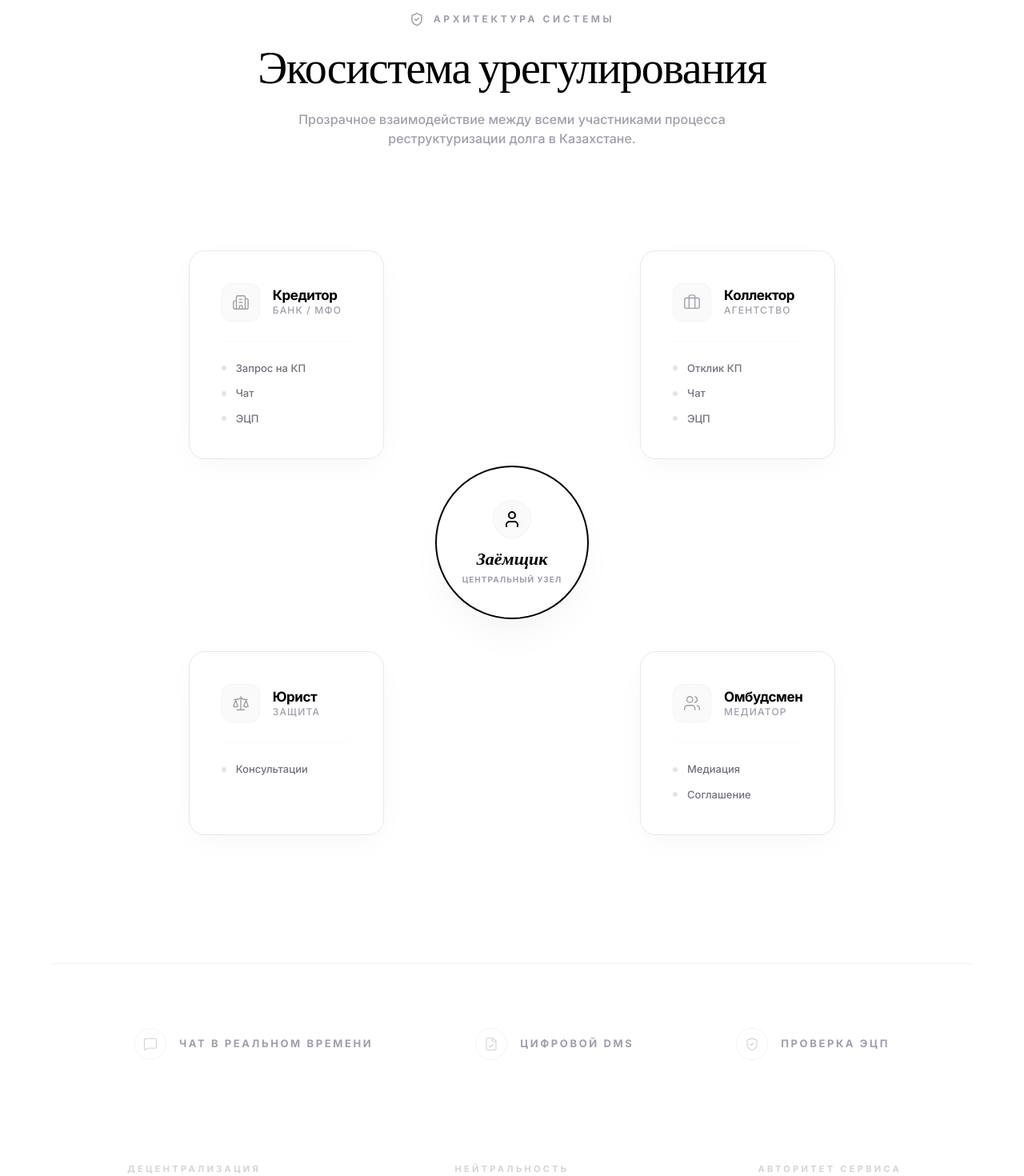
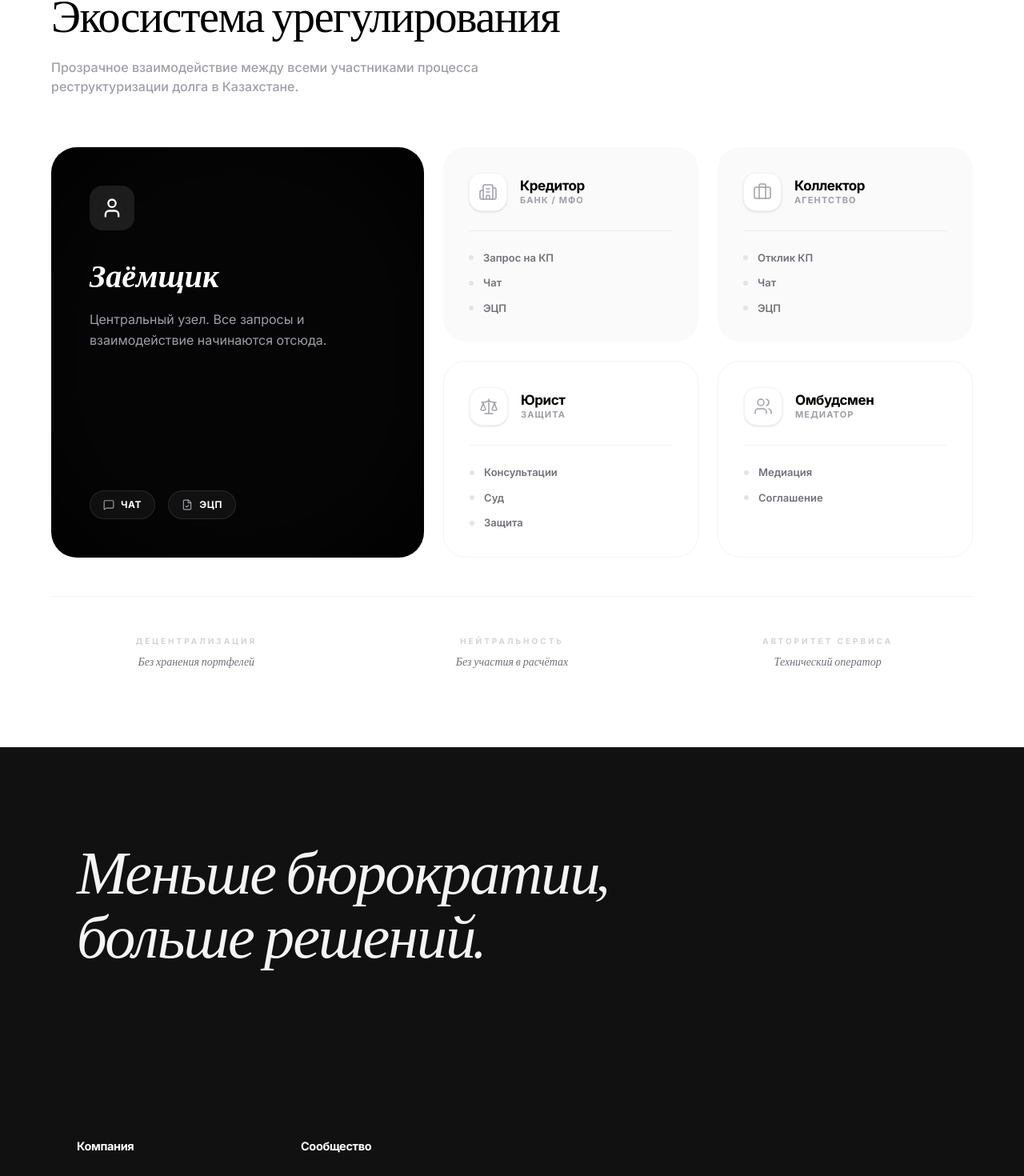
Before and after one commit to ultrasoundcode/keneshub-3.0, a Next.js app: page / in a window 1280 px wide. Shown: the part 719-2189 px from the top of the page at 80% size. Built offline with nearby package versions, Linux system fonts and the light colour scheme.

Commit message:
feat(ui): redesign architecture section into a compact bento grid

```diff
--- a/components/sections/ArchitectureSection.tsx
+++ b/components/sections/ArchitectureSection.tsx
@@ -4,91 +4,92 @@ import { motion } from 'framer-motion';
 import { User, Building2, Briefcase, Scale, Users, FileCheck, MessageSquare, ShieldCheck } from 'lucide-react';
 import { useLanguage } from '@/lib/i18n';
 
+export default function ArchitectureSection() {
+  const { t } = useLanguage();
+
   const actors = [
-  { id: 'creditor', name: 'Кредитор', desc: 'Банк / МФО', icon: Building2, side: 'left', items: ['Запрос на КП', 'Чат', 'ЭЦП'] },
-  { id: 'collector', name: 'Коллектор', desc: 'Агентство', icon: Briefcase, side: 'right', items: ['Отклик КП', 'Чат', 'ЭЦП'] },
-  { id: 'lawyer', name: 'Юрист', desc: 'Защита', icon: Scale, side: 'left-bottom', items: ['Консультации'] },
-  { id: 'ombudsman', name: 'Омбудсмен', desc: 'Медиатор', icon: Users, side: 'right-bottom', items: ['Медиация', 'Соглашение'] },
+    { id: 'creditor', name: 'Кредитор', desc: 'Банк / МФО', icon: Building2, items: ['Запрос на КП', 'Чат', 'ЭЦП'], color: 'bg-zinc-50' },
+    { id: 'collector', name: 'Коллектор', desc: 'Агентство', icon: Briefcase, items: ['Отклик КП', 'Чат', 'ЭЦП'], color: 'bg-zinc-50' },
+    { id: 'lawyer', name: 'Юрист', desc: 'Защита', icon: Scale, items: ['Консультации', 'Суд', 'Защита'], color: 'bg-white border-zinc-100 border' },
+    { id: 'ombudsman', name: 'Омбудсмен', desc: 'Медиатор', icon: Users, items: ['Медиация', 'Соглашение'], color: 'bg-white border-zinc-100 border' },
   ];
 
-export default function ArchitectureSection() {
-  const { t } = useLanguage();
   return (
-    <section className="py-20 md:py-40 bg-white overflow-hidden">
-      <div className="max-w-[1200px] mx-auto px-4 md:px-6">
+    <section className="py-24 bg-white overflow-hidden border-t border-zinc-100">
+      <div className="max-w-[1200px] mx-auto px-6">
 
-        <header className="text-center mb-16 md:mb-32">
-          <div className="flex items-center justify-center gap-2 md:gap-3 mb-4 md:mb-6">
+        <header className="mb-16">
+          <div className="flex items-center gap-3 mb-4">
              <ShieldCheck size={18} className="text-zinc-400" />
-             <span className="text-[10px] md:text-[12px] font-bold uppercase tracking-[0.2em] md:tracking-[0.3em] text-zinc-400">{t('Архитектура системы')}</span>
+             <span className="text-[11px] font-bold uppercase tracking-[0.25em] text-zinc-400">{t('Архитектура системы')}</span>
           </div>
-          <h2 className="font-serif text-[32px] md:text-[56px] text-black leading-tight md:leading-none tracking-tight">
+          <h2 className="font-serif text-[40px] md:text-[56px] text-black leading-tight tracking-tight">
             {t('Экосистема урегулирования')}
           </h2>
-          <p className="text-[14px] md:text-[16px] text-zinc-400 mt-4 md:mt-6 max-w-[600px] mx-auto font-medium px-4">
+          <p className="text-[16px] text-zinc-400 mt-4 max-w-[600px] font-medium">
             {t('Прозрачное взаимодействие между всеми участниками процесса реструктуризации долга в Казахстане.')}
           </p>
         </header>
 
-        <div className="relative min-h-[500px] md:min-h-[700px] flex flex-col items-center justify-center">
-          {/* Central Hub: Borrower */}
-          <div className="md:absolute md:top-1/2 md:left-1/2 md:-translate-x-1/2 md:-translate-y-1/2 z-30 mb-12 md:mb-0">
+        <div className="grid grid-cols-1 lg:grid-cols-12 gap-6">
+
+          {/* Main Hero Card (The Borrower) - Takes 5 columns */}
           <motion.div
-              initial={{ scale: 0.8, opacity: 0 }}
-              whileInView={{ scale: 1, opacity: 1 }}
-              className="w-36 h-36 md:w-48 md:h-48 rounded-full border-2 border-black bg-white flex flex-col items-center justify-center text-center p-4 md:p-6 shadow-2xl shadow-zinc-100"
+            initial={{ opacity: 0, y: 20 }}
+            whileInView={{ opacity: 1, y: 0 }}
+            viewport={{ once: true }}
+            className="lg:col-span-5 bg-black rounded-[32px] p-8 md:p-12 text-white relative overflow-hidden flex flex-col justify-between min-h-[400px]"
           >
-              <div className="w-10 h-10 md:w-12 md:h-12 rounded-full bg-zinc-50 border border-zinc-100 flex items-center justify-center mb-2 md:mb-3">
-                 <User size={20} className="md:size-[24px] text-black" />
+            <div className="relative z-10">
+              <div className="w-14 h-14 rounded-2xl bg-white/10 backdrop-blur-md flex items-center justify-center mb-8">
+                <User size={28} className="text-white" />
               </div>
-              <h3 className="font-serif text-[18px] md:text-[22px] font-bold text-black leading-tight italic">{t('Заёмщик')}</h3>
-              <p className="text-[9px] md:text-[10px] font-bold uppercase tracking-widest text-zinc-400 mt-1">{t('Центральный узел')}</p>
+              <h3 className="font-serif text-[32px] md:text-[40px] font-bold leading-tight mb-4 italic">
+                {t('Заёмщик')}
+              </h3>
+              <p className="text-zinc-400 text-[16px] leading-relaxed max-w-[300px]">
+                {t('Центральный узел')}. {t('Все запросы и взаимодействие начинаются отсюда.')}
+              </p>
+            </div>
+
+            <div className="relative z-10 flex gap-4 mt-8 flex-wrap">
+              <div className="flex items-center gap-2 px-4 py-2 rounded-full bg-white/5 border border-white/10 text-[12px] font-bold uppercase tracking-wider backdrop-blur-sm">
+                <MessageSquare size={14} className="text-zinc-400" /> {t('Чат')}
+              </div>
+              <div className="flex items-center gap-2 px-4 py-2 rounded-full bg-white/5 border border-white/10 text-[12px] font-bold uppercase tracking-wider backdrop-blur-sm">
+                <FileCheck size={14} className="text-zinc-400" /> {t('ЭЦП')}
+              </div>
+            </div>
+
+            {/* Decorative Pulse */}
+            <div className="absolute top-1/2 left-1/2 -translate-x-1/2 -translate-y-1/2 w-[120%] h-[120%] bg-white/[0.02] rounded-full blur-3xl pointer-events-none" />
           </motion.div>
 
-            {/* Pulsing Aura */}
-            <motion.div
-              animate={{ scale: [1, 1.2, 1], opacity: [0.1, 0, 0.1] }}
-              transition={{ duration: 4, repeat: Infinity }}
-              className="absolute inset-0 rounded-full border border-black/5 -m-4 md:-m-6"
-            />
-          </div>
-
-          {/* Connection Lines - Hidden on Mobile */}
-          <div className="hidden md:absolute md:inset-0 pointer-events-none opacity-10">
-             <svg className="w-full h-full" viewBox="0 0 1000 700">
-                <path d="M250,200 L500,350" stroke="black" strokeWidth="1" strokeDasharray="4 4" />
-                <path d="M750,200 L500,350" stroke="black" strokeWidth="1" strokeDasharray="4 4" />
-                <path d="M250,500 L500,350" stroke="black" strokeWidth="1" strokeDasharray="4 4" />
-                <path d="M750,500 L500,350" stroke="black" strokeWidth="1" strokeDasharray="4 4" />
-             </svg>
-          </div>
-
-          {/* Actor Cards */}
-          <div className="grid grid-cols-1 md:grid-cols-2 gap-6 md:gap-x-80 md:gap-y-60 relative z-20 w-full md:w-auto">
+          {/* Right Grid - Takes 7 columns */}
+          <div className="lg:col-span-7 grid grid-cols-1 md:grid-cols-2 gap-6">
             {actors.map((actor, i) => (
               <motion.div
                 key={actor.id}
                 initial={{ opacity: 0, y: 20 }}
                 whileInView={{ opacity: 1, y: 0 }}
+                viewport={{ once: true }}
                 transition={{ delay: i * 0.1 }}
-                  className={`keneshub-pill p-6 md:p-10 w-full md:max-w-[280px] bg-white group hover:border-black transition-all ${
-                    actor.side === 'right' || actor.side === 'right-bottom' ? 'md:ml-auto' : ''
-                  }`}
+                className={`${actor.color} rounded-[28px] p-8 group hover:shadow-xl hover:shadow-zinc-100 transition-all duration-500`}
               >
-                  <div className="flex items-center gap-3 md:gap-4 mb-4 md:mb-6">
-                    <div className="w-10 h-10 md:w-12 md:h-12 rounded-xl bg-zinc-50 border border-zinc-100 flex items-center justify-center text-zinc-400 group-hover:text-black transition-colors">
-                      <actor.icon size={22} strokeWidth={1.5} />
+                <div className="flex items-center gap-4 mb-6">
+                  <div className="w-12 h-12 rounded-2xl bg-white shadow-sm flex items-center justify-center text-zinc-400 group-hover:text-black transition-colors border border-zinc-100">
+                    <actor.icon size={24} strokeWidth={1.5} />
                   </div>
                   <div>
-                      <h4 className="text-[15px] md:text-[17px] font-bold text-black tracking-tight leading-none mb-1">{t(actor.name)}</h4>
-                      <p className="text-[10px] md:text-[12px] text-zinc-400 font-medium uppercase tracking-widest leading-none">{t(actor.desc)}</p>
+                    <h4 className="text-[17px] font-bold text-black tracking-tight leading-none mb-1">{t(actor.name)}</h4>
+                    <p className="text-[11px] text-zinc-400 font-bold uppercase tracking-widest leading-none">{t(actor.desc)}</p>
                   </div>
                 </div>
 
-                  <div className="space-y-2 md:space-y-3 pt-4 md:pt-6 border-t border-zinc-50">
+                <div className="space-y-3 pt-6 border-t border-black/5">
                   {actor.items.map((item, idx) => (
-                        <div key={idx} className="flex items-center gap-2 md:gap-3 text-[12px] md:text-[13px] font-medium text-zinc-500">
-                           <div className="w-1 h-1 md:w-1.5 md:h-1.5 rounded-full bg-zinc-200" />
+                    <div key={idx} className="flex items-center gap-3 text-[13px] font-semibold text-zinc-500">
+                      <div className="w-1.5 h-1.5 rounded-full bg-zinc-200 group-hover:bg-zinc-400 transition-colors" />
                       {t(item)}
                     </div>
                   ))}
@@ -98,39 +99,18 @@ export default function ArchitectureSection() {
           </div>
         </div>
 
-        {/* Bottom Capabilities Bar */}
-        <div className="mt-20 md:mt-40 border-t border-zinc-100 pt-12 md:pt-20">
-           <div className="flex flex-wrap justify-center gap-8 md:gap-32 px-4">
+        {/* Bottom Capabilities Small Bar */}
+        <div className="mt-12 grid grid-cols-1 md:grid-cols-3 gap-8 text-center pt-12 border-t border-zinc-100">
           {[
-                { icon: MessageSquare, text: 'Чат в реальном времени' },
-                { icon: FileCheck, text: 'Цифровой DMS' },
-                { icon: ShieldCheck, text: 'Проверка ЭЦП' }
-              ].map((cap, i) => (
-                <div key={i} className="flex items-center gap-3 md:gap-4 group">
-                   <div className="w-8 h-8 md:w-10 md:h-10 rounded-full border border-zinc-100 flex items-center justify-center text-zinc-300 group-hover:text-black group-hover:border-black transition-all">
-                      <cap.icon size={18} strokeWidth={1.5} />
-                   </div>
-                   <span className="text-[11px] md:text-[13px] font-bold uppercase tracking-[0.15em] md:tracking-[0.2em] text-zinc-400 group-hover:text-black transition-colors">
-                      {t(cap.text)}
-                   </span>
+            { label: 'Децентрализация', text: 'Без хранения портфелей' },
+            { label: 'Нейтральность', text: 'Без участия в расчётах' },
+            { label: 'Авторитет сервиса', text: 'Технический оператор' }
+          ].map((item, i) => (
+            <div key={i}>
+              <p className="text-[10px] font-bold uppercase tracking-[0.3em] text-zinc-300 mb-2">{t(item.label)}</p>
+              <p className="text-[14px] text-zinc-500 font-serif italic">{t(item.text)}</p>
             </div>
           ))}
-           </div>
-
-           <div className="mt-32 grid grid-cols-1 md:grid-cols-3 gap-10 text-center">
-              <div>
-                 <p className="text-[11px] font-bold uppercase tracking-[0.3em] text-zinc-300 mb-2">{t('Децентрализация')}</p>
-                 <p className="text-[14px] text-zinc-500 font-serif italic">{t('Без хранения портфелей')}</p>
-              </div>
-              <div>
-                 <p className="text-[11px] font-bold uppercase tracking-[0.3em] text-zinc-300 mb-2">{t('Нейтральность')}</p>
-                 <p className="text-[14px] text-zinc-500 font-serif italic">{t('Без участия в расчётах')}</p>
-              </div>
-              <div>
-                 <p className="text-[11px] font-bold uppercase tracking-[0.3em] text-zinc-300 mb-2">{t('Авторитет сервиса')}</p>
-                 <p className="text-[14px] text-zinc-500 font-serif italic">{t('Технический оператор')}</p>
-              </div>
-           </div>
         </div>
 
       </div>
```
Lines whose indentation alone changed are shown as unchanged.
